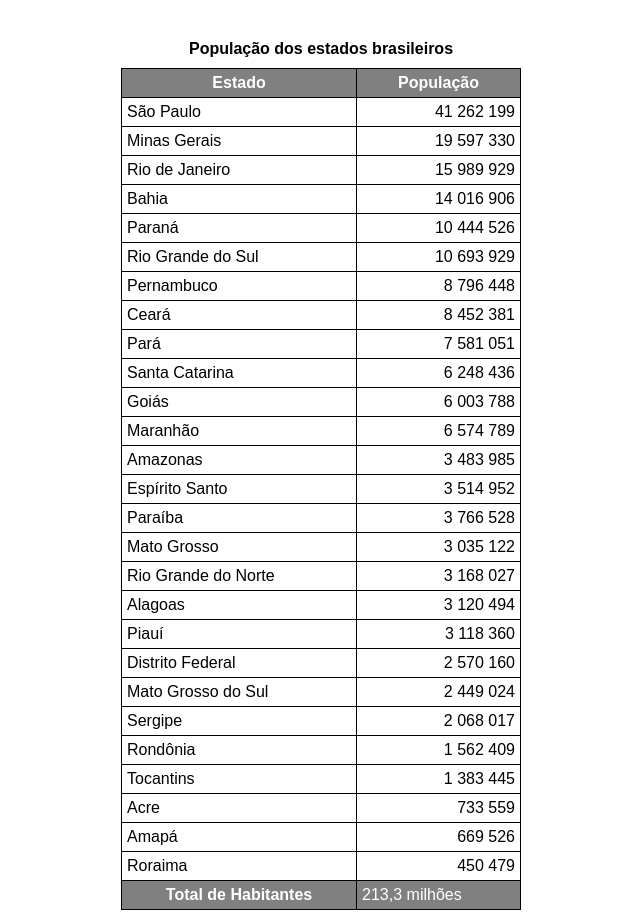
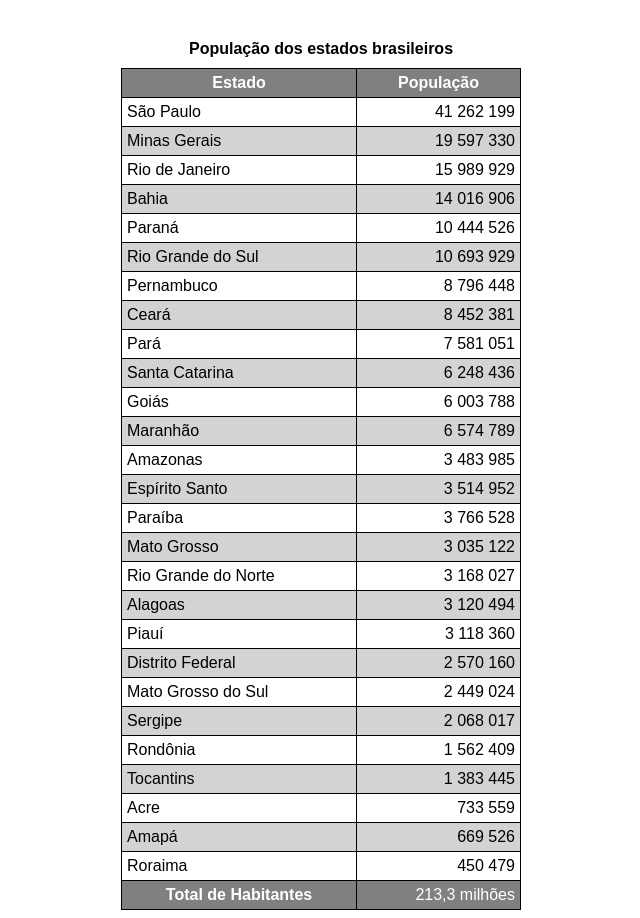
Before and after one commit to AtilaIvich/html-css, a plain HTML site: page exercícios/ex020/tabela002.html in a window 1280 px wide. Shown: the part 280-1198 px from the top of the page, without its empty margins (319-959 px from the left). Drawn offline with Linux system fonts and the light colour scheme.

Commit message:
Correção ex020

```diff
--- a/exercícios/ex020/tabela002.html
+++ b/exercícios/ex020/tabela002.html
@@ -24,6 +24,10 @@
         caption {
             padding: 10px;
             font-weight: bold;
+        }
+
+        tr:nth-child(2n) {
+            background-color: lightgray;
         }
 
         td, th {
@@ -180,7 +184,7 @@
         <tfoot>
             <tr>
                 <th scope="row">Total de Habitantes</th>
-                <td>213,3 milhões</td>
+                <td class="num">213,3 milhões</td>
             </tr>
         </tfoot>
     </table>
```
Also changed, not shown: exercícios/ex020/index.html (+3 -3 lines).
